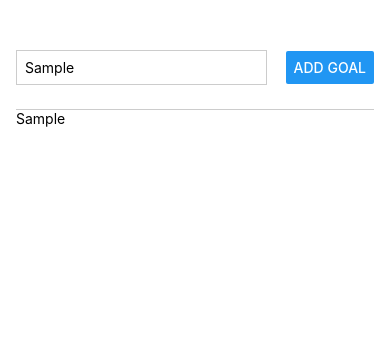
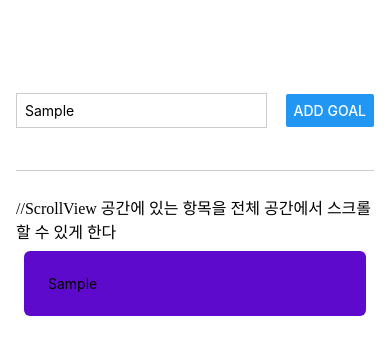
Before and after one commit to soyeom/react-native-app, a React Native app: screen / in a window 390 px wide. Both pictures are taken after typing "Sample" into the empty fields and a click on the button "ADD GOAL". Shown: the top 354 px of the page. Built offline with nearby package versions, Linux system fonts and the light colour scheme.

Commit message:
ScrollView

```diff
--- a/App.js
+++ b/App.js
@@ -1,5 +1,12 @@
 import { useState } from "react";
-import { StyleSheet, Text, View, Button, TextInput } from "react-native";
+import {
+  StyleSheet,
+  Text,
+  View,
+  Button,
+  TextInput,
+  ScrollView,
+} from "react-native";
 
 export default function App() {
   const [enteredGoalText, setEnteredGoalText] = useState("");
@@ -26,11 +33,20 @@
         />
         <Button title="Add Goal" onPress={addGoalHandler} />
       </View>
+
+      //ScrollView 공간에 있는 항목을 전체 공간에서 스크롤할 수 있게 한다
       <View style={styles.goalsContainer}>
-        {courseGoals.map((goal) => (
-          <Text key={goal}>{goal}</Text>
-        ))}
+        <ScrollView>
+          {courseGoals.map((goal) => (
+            <View style={styles.goalItem}>
+              <Text style={styles.goalItem} key={goal}>
+                {goal}
+              </Text>
+            </View>
+          ))}
+        </ScrollView>
       </View>
+
     </View>
   );
 }
@@ -42,10 +58,11 @@
     paddingHorizontal: 16,
   },
   inputContainer: {
+    flex: 1,
     flexDirection: "row",
     justifyContent: "space-between",
     alignItems: "center",
-    paddingBottom: 24,
+    marginBottom: 24,
     borderBottomWidth: 1,
     borderBottomColor: "#cccccc",
   },
@@ -57,6 +74,15 @@
     padding: 8, // TextInput의 안쪽 여백
   },
   goalsContainer: {
-    flex: 4,
+    flex: 5,
+  },
+  goalItem: {
+    margin: 8,
+    padding: 8,
+    borderRadius: 6,
+    backgroundColor: "#5e0acc",
+  },
+  goalText: {
+    color: "white",
   },
 });
```
